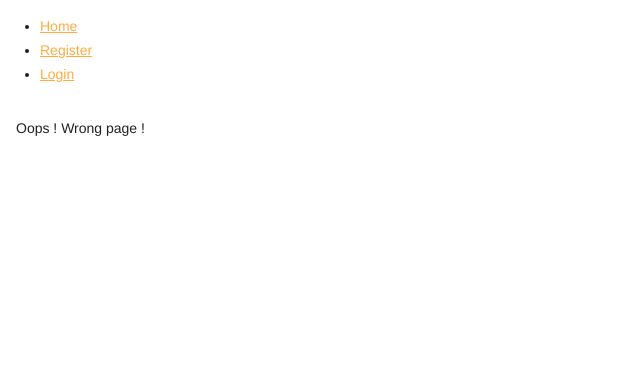
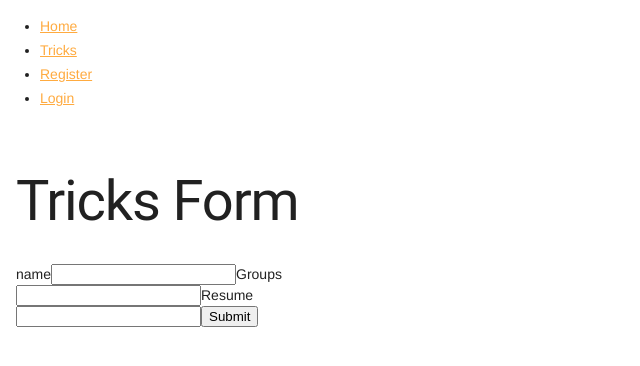
Before and after one commit to Guikingone/Snowtricks-Angular, an Angular app: page /tricks/new in a window 1280 px wide. Shown: the top 366 px of the page, without its empty margins (0-640 px from the left). Built offline with nearby package versions, Linux system fonts and the light colour scheme.

Commit message:
[+](Tricks form)[!M][Form] || Tricks form|Processing + Routing|To update

```diff
--- a/src/app/Register/register.component.ts
+++ b/src/app/Register/register.component.ts
@@ -7,5 +7,5 @@ import { Component } from '@angular/core';
 })
 
 export class RegisterComponent {
-    title = 'Snowtricks power !';
+
 }
--- /dev/null
+++ b/src/app/Tricks/Responder/newTricks.component.html
@@ -0,0 +1,12 @@
+<div class="container">
+    <h1>Tricks Form</h1>
+    <form>
+        <label for="name">name</label>
+        <input type="text" class="form-control" id="name" required>
+        <label for="groups">Groups</label>
+        <input type="text" class="form-control" id="groups">
+        <label for="resume">Resume</label>
+        <input type="text" class="form-control" id="resume">
+        <button type="submit" class="btn btn-success">Submit</button>
+    </form>
+</div>
--- /dev/null
+++ b/src/app/Tricks/tricks.component.html
@@ -0,0 +1,3 @@
+<p>Here is the tricks we've saved.</p>
+
+<button routerLink="/tricks/new" routerLinkActive="active">Ajouter un tricks</button>
--- a/src/app/app.component.html
+++ b/src/app/app.component.html
@@ -2,6 +2,9 @@
   <ul>
     <li>
       <a routerLink="/home" routerLinkActive="active">Home</a>
+    </li>
+    <li>
+      <a routerLink="/tricks" routerLinkActive="active">Tricks</a>
     </li>
     <li>
       <a routerLink="/register" routerLinkActive="active">Register</a>
--- a/src/app/app.component.ts
+++ b/src/app/app.component.ts
@@ -6,5 +6,5 @@ import { Component } from '@angular/core';
   styleUrls: ['./app.component.css']
 })
 export class AppComponent {
-  title = 'Snowtricks power !';
+
 }
```
Also changed, not shown: src/app/Tricks/Action/newTricks.component.ts (added, +12 -0 lines), src/app/Tricks/Model/Tricks.ts (added, +10 -0 lines), src/app/Tricks/tricks.component.ts (added, +11 -0 lines), src/app/app-routing.component.ts (added, +36 -0 lines), src/app/app.module.ts (+8 -13 lines), src/app/Tricks/tricks.component.css (added).
